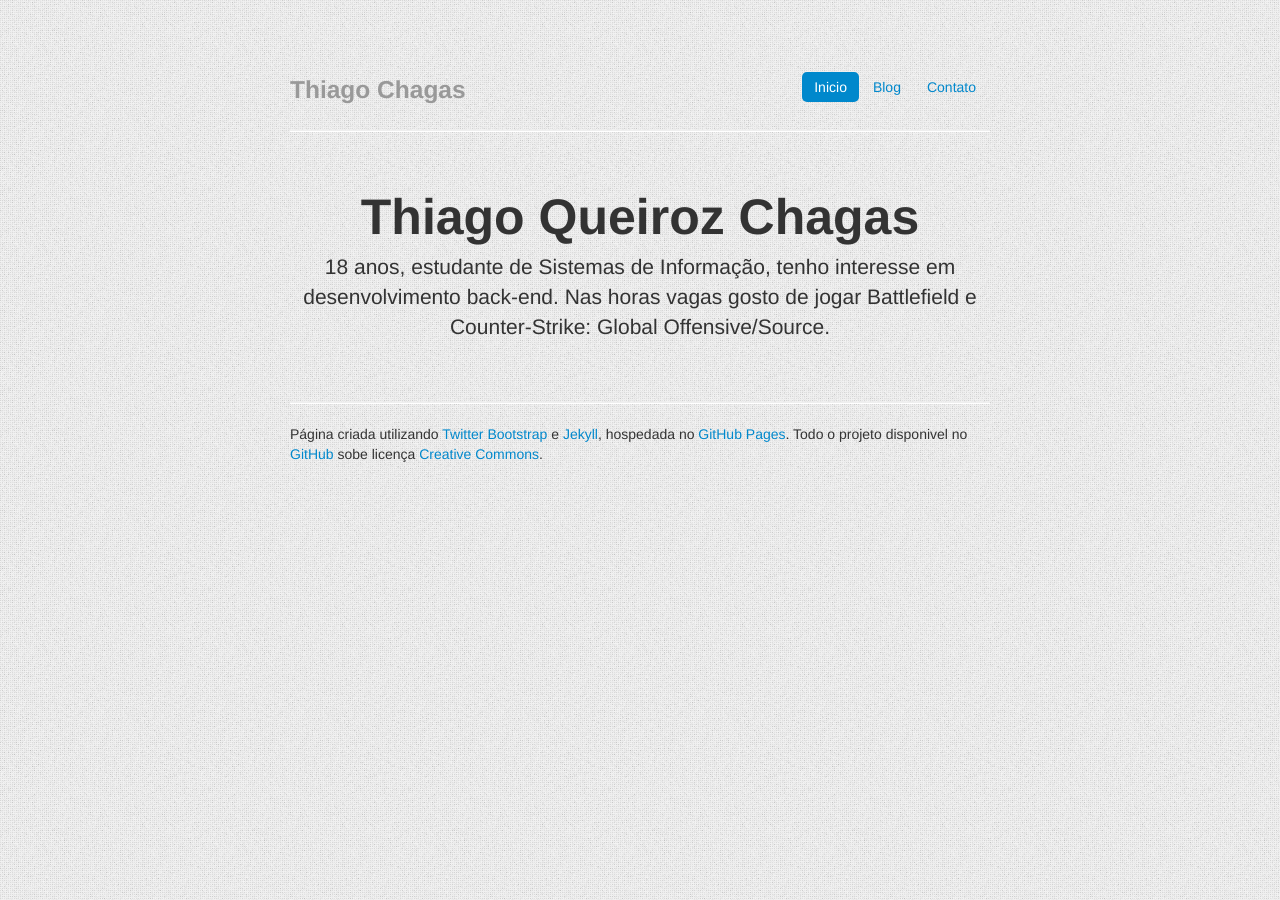
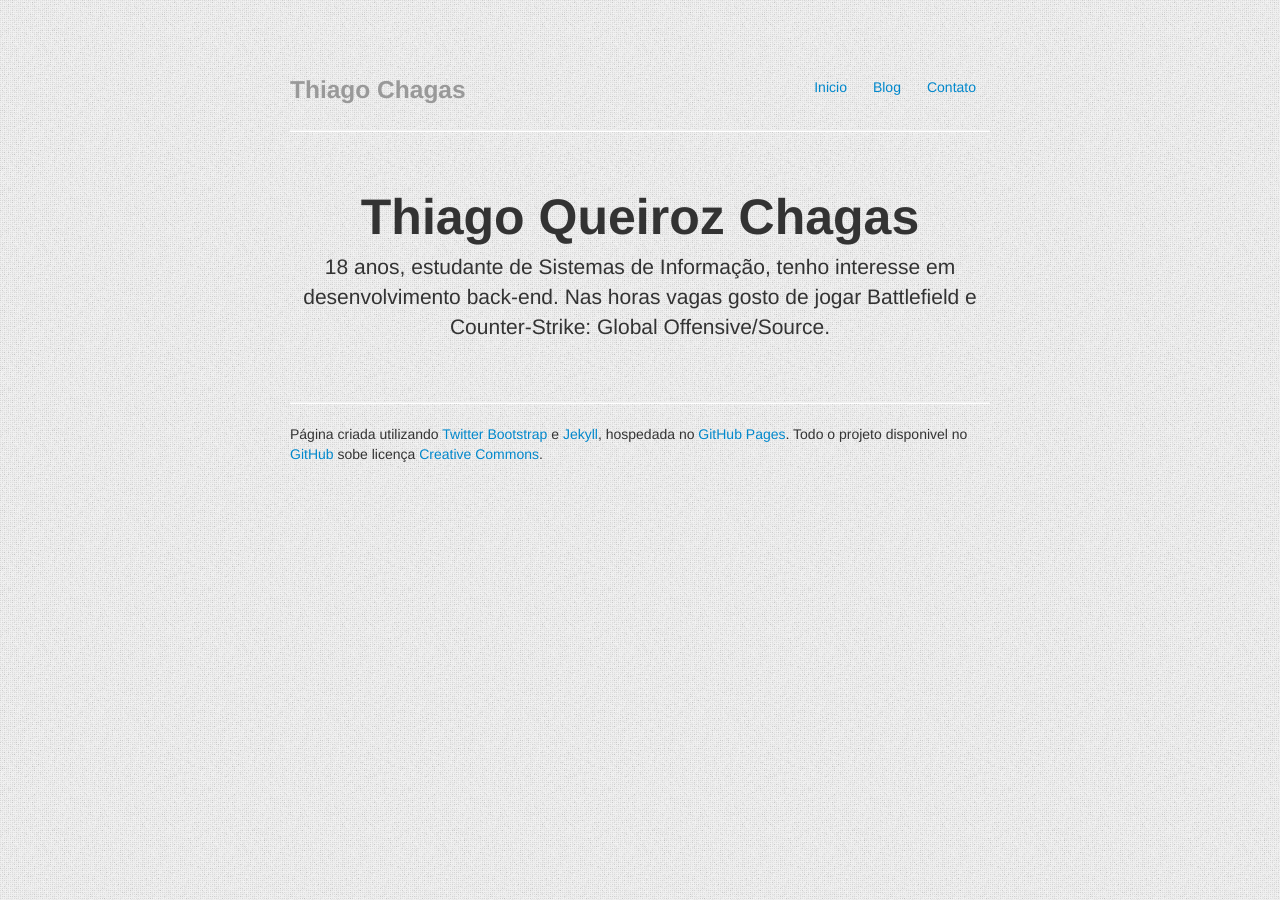
Before and after one commit to tqchagas/tqchagas.github.com, a Jekyll site: the page index.html, which Jekyll copies as it is, in a window 1280 px wide. Built offline with Jekyll 4.4.1, drawn with Linux system fonts in a browser that asks for light colours; nearby versions of some CDN libraries.

Commit message:
Correção 404.html e index.html

```diff
--- a/404.html
+++ b/404.html
@@ -25,8 +25,8 @@
                 <div class="container-narrow">
                         <div class="masthead">
                                 <ul class="nav nav-pills pull-right">
-                                        <li class="active">
-                                                <a href="index.hyml">Inicio</a>
+                                        <li>
+                                                <a href="index.html">Inicio</a>
                                         </li>
                                         <li>
                                                 <a href="/blog">Blog</a>
--- a/index.html
+++ b/index.html
@@ -25,8 +25,8 @@
                 <div class="container-narrow">
                         <div class="masthead">
                                 <ul class="nav nav-pills pull-right">
-                                        <li class="active">
-                                                <a href="index.hyml">Inicio</a>
+                                        <li>
+                                                <a href="index.html">Inicio</a>
                                         </li>
                                         <li>
                                                 <a href="/blog">Blog</a>
```
